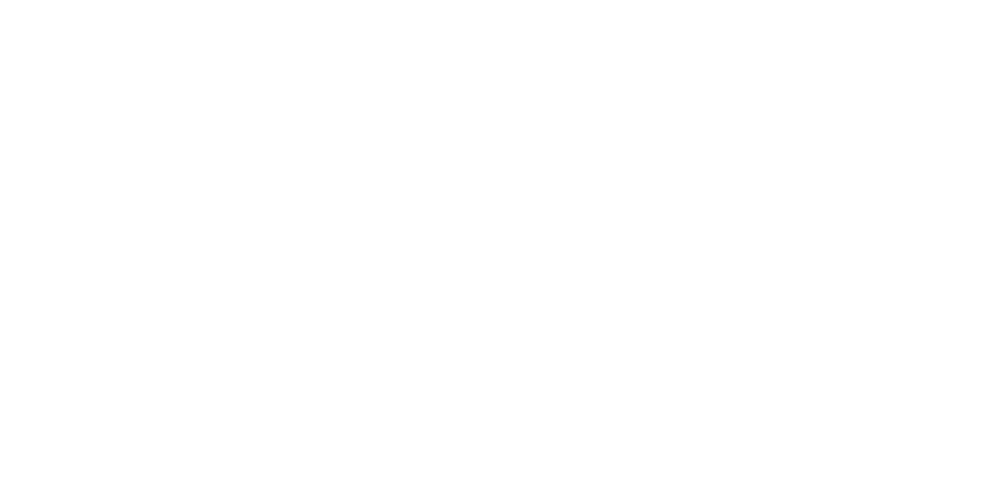
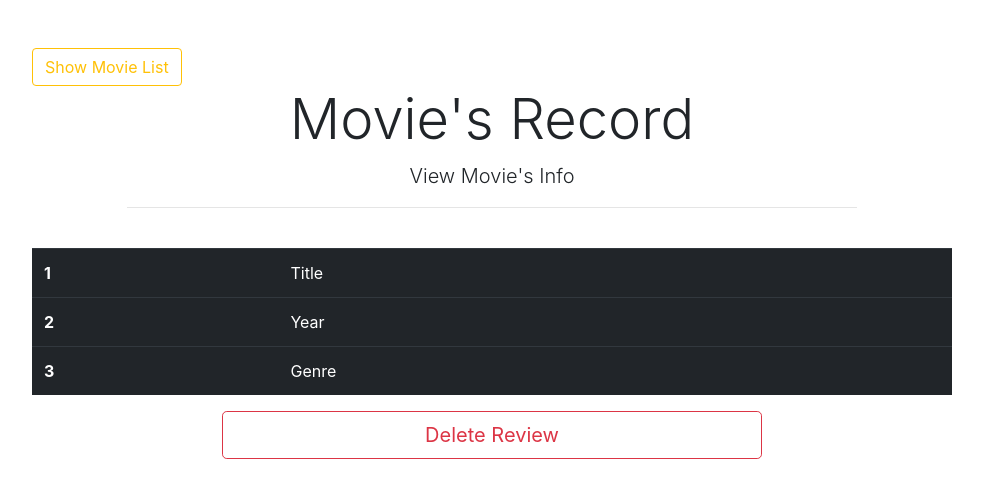
Before and after one commit to codingforkicks/MERN_Movies, a React (Create React App) app in the folder mern_app/: page /reviews/1 in a window 1280 px wide. Before the commit this address had no page. Shown: the top 498 px of the page, without its empty margins (148-1131 px from the left). Built offline with nearby package versions, Linux system fonts and the light colour scheme; no server answers.

Commit message:
update movie card, show details, add showmoviesdetails route to app.js

```diff
--- a/mern_app/src/App.js
+++ b/mern_app/src/App.js
@@ -5,6 +5,7 @@
 import Register from './components/Register';
 import CreateMovie from './components/CreateMovie';
 import ShowMovieList from './components/ShowMovieList';
+import ShowMovieDetails from './components/ShowMovieDetails';
 
 
 const App = () => {
@@ -16,6 +17,7 @@
           <Route exact path='/register' element={<Register />} />
           <Route path='/showList' element={<ShowMovieList />} />
           <Route path='/addMovie' element={<CreateMovie />} />
+          <Route path='reviews/:id' element={<ShowMovieDetails />} />
         </Routes>
       </div>
     </BrowserRouter>
--- a/mern_app/src/components/MovieCard.js
+++ b/mern_app/src/components/MovieCard.js
@@ -8,6 +8,7 @@
     const img = 'https://images.unsplash.com/photo-1560109947-543149eceb16?ixlib=rb-4.0.3&ixid=MnwxMjA3fDB8MHxwaG90by1wYWdlfHx8fGVufDB8fHx8&auto=format&fit=crop&w=735&q=80'
     const movie = props.movie;
 
+    console.log(`movie card: ${movie}`);
     return (
         <div className='card-container'>
             <img
@@ -17,7 +18,7 @@
             />
             <div className='desc'>
                 <h2>
-                <Link to={`/reviews/${movie._id}`}>{movie.title}</Link>
+                <Link to={`/reviews/${movie.id}`}>{movie.title}</Link>
                 </h2>
                 <h3>{movie.year}</h3>
                 <p>{movie.genre}</p>
--- a/mern_app/src/components/ShowMovieDetails.js
+++ b/mern_app/src/components/ShowMovieDetails.js
@@ -67,7 +67,7 @@
                 <div className='row'>
                 <div className='col-md-10 m-auto'>
                     <br /> <br />
-                    <Link to='/' className='btn btn-outline-warning float-left'>
+                    <Link to='/showList' className='btn btn-outline-warning float-left'>
                     Show Movie List
                     </Link>
                 </div>
@@ -77,7 +77,7 @@
                     <p className='lead text-center'>View Movie's Info</p>
                     <hr /> <br />
                 </div>
-                <div className='col-md-10 m-auto'>{BookItem}</div>
+                <div className='col-md-10 m-auto'>{MovieItem}</div>
                 <div className='col-md-6 m-auto'>
                     <button
                     type='button'
--- a/mern_app/src/components/ShowMovieList.js
+++ b/mern_app/src/components/ShowMovieList.js
@@ -27,7 +27,9 @@
     const movieList =
         movies.length === 0
         ? 'Sorry, there are no movies'
-        : movies.map((movie, id) => <MovieCard movie={movie} key={id}/>);
+        : movies.map((movie) =>
+        <MovieCard movie={movie} key={movie.id} />
+        );
 
     return (
         <div className='ShowMovieList'>
@@ -39,7 +41,6 @@
             </div>
 
             <div className='col-md-11'>
-
                 Add conditional "add movie" render for admin user
                 <Link
                 to='/addMovie'
```
Also changed, not shown: 1 other file (tests, documents, lock files or other folders).
